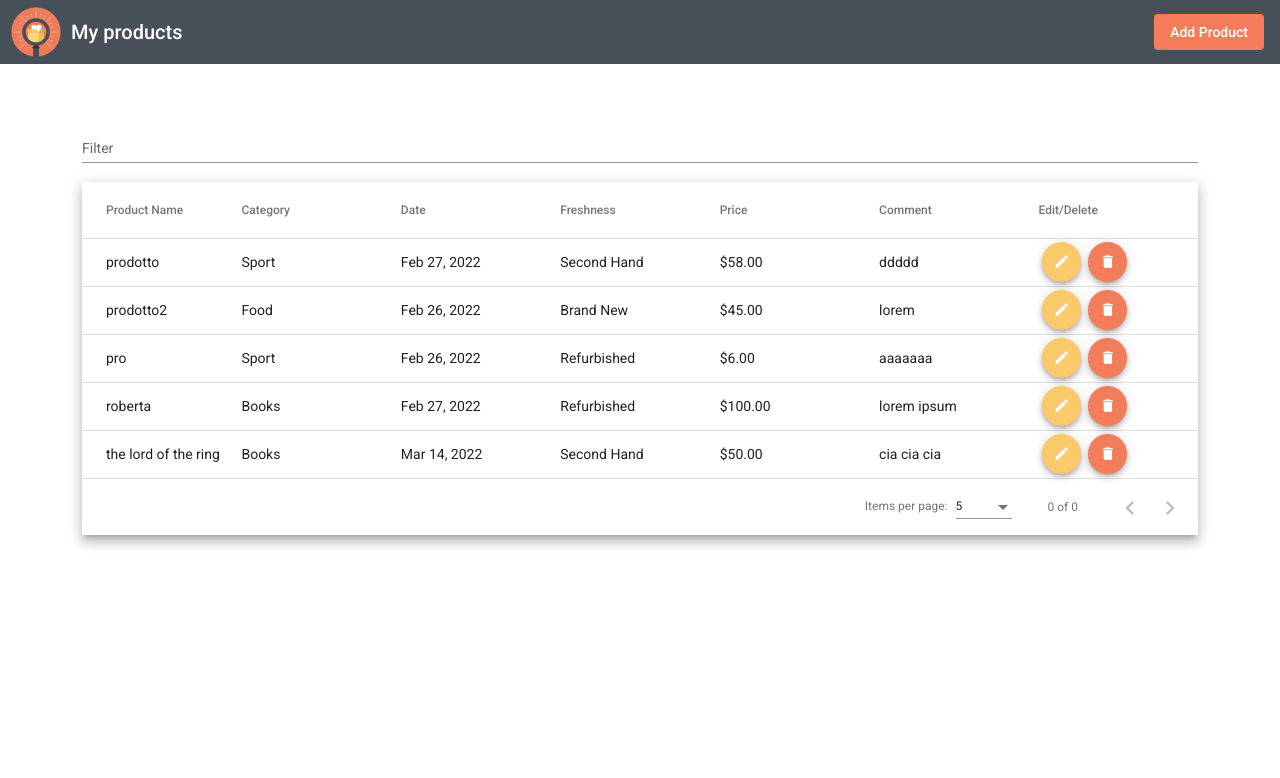
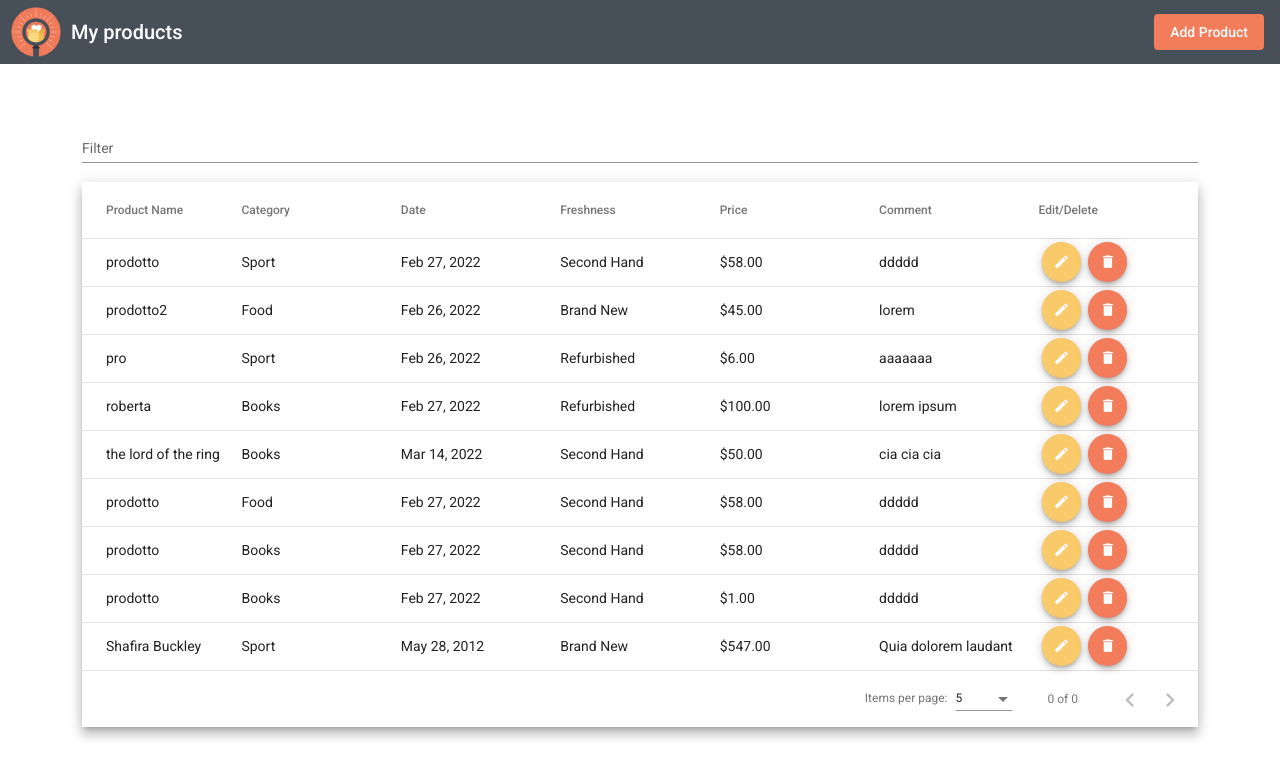
Before and after one commit to RobertaMatera/ng-reactive-form, an Angular app: page / in a window 1280 px wide. Shown: the top 778 px of the page. Built offline with nearby package versions, Linux system fonts and the light colour scheme; data requests are answered from the project's data file.

Commit message:
working on edit functionality

```diff
--- a/db.json
+++ b/db.json
@@ -44,6 +44,42 @@
       "productComment": "cia cia cia",
       "date": "2022-03-14T23:00:00.000Z",
       "id": 5
+    },
+    {
+      "productName": "prodotto",
+      "productCategory": "Food",
+      "productFreshness": "Second Hand",
+      "productPrice": 58,
+      "productComment": "ddddd",
+      "date": "2022-02-27T23:00:00.000Z",
+      "id": 6
+    },
+    {
+      "productName": "prodotto",
+      "productCategory": "Books",
+      "productFreshness": "Second Hand",
+      "productPrice": 58,
+      "productComment": "ddddd",
+      "date": "2022-02-27T23:00:00.000Z",
+      "id": 7
+    },
+    {
+      "productName": "prodotto",
+      "productCategory": "Books",
+      "productFreshness": "Second Hand",
+      "productPrice": 1,
+      "productComment": "ddddd",
+      "date": "2022-02-27T23:00:00.000Z",
+      "id": 8
+    },
+    {
+      "productName": "Shafira Buckley",
+      "productCategory": "Sport",
+      "productFreshness": "Brand New",
+      "productPrice": 547,
+      "productComment": "Quia dolorem laudant",
+      "date": "2012-05-28T22:00:00.000Z",
+      "id": 9
     }
   ],
   "comments": [
--- a/src/app/components/addProduct/addProduct.component.ts
+++ b/src/app/components/addProduct/addProduct.component.ts
@@ -28,11 +28,21 @@ export class AddProductComponent implements OnInit {
       productComment: ['', Validators.required],
       date: ['', Validators.required],
     });
+
     console.log(this.editData)
+
+    if (this.editData) {
+      this.productForm.controls['productName'].setValue(this.editData.productName)
+      this.productForm.controls['productCategory'].setValue(this.editData.productCategory)
+      this.productForm.controls['productFreshness'].setValue(this.editData.productFreshness)
+      this.productForm.controls['productPrice'].setValue(this.editData.productPrice)
+      this.productForm.controls['productComment'].setValue(this.editData.productComment)
+      this.productForm.controls['date'].setValue(this.editData.date)
+    }
   }
 
-
   addProduct() {
+    if (!this.editData) {
       if (this.productForm.valid) {
         this.api.postProduct(this.productForm.value).subscribe({
           next: (res) => {
@@ -43,8 +53,25 @@ export class AddProductComponent implements OnInit {
           error: () => {
             alert('Error while adding the product');
           },
-      });
+        })
+      } else {
+        this.updateProduct()
       }
+    }
+  }
+
+  updateProduct(){
+    this.api.putProduct(this.editData.id, this.productForm.value)
+    .subscribe({
+      next:(res)=>{
+        alert("Product updated Successfully");
+        this.productForm.reset();
+        this.dialogRef.close('update');
+      },
+      error:()=>{
+        alert("Error while updating the record!");
+      }
+    })
   }
 
   closeAddProductDialog(){
--- a/src/app/services/api.service.ts
+++ b/src/app/services/api.service.ts
@@ -18,4 +18,12 @@ export class ApiService {
   getProduct(){
     return this.http.get<any>(this.url)
   }
+
+  putProduct(id: number, data:any){
+    return this.http.put<any>(this.url + id, data)
+  }
+
+  deleteProduct(id: number){
+    return this.http.delete<any>(this.url + id)
+  }
 }
```
Lines whose indentation alone changed are shown as unchanged.
